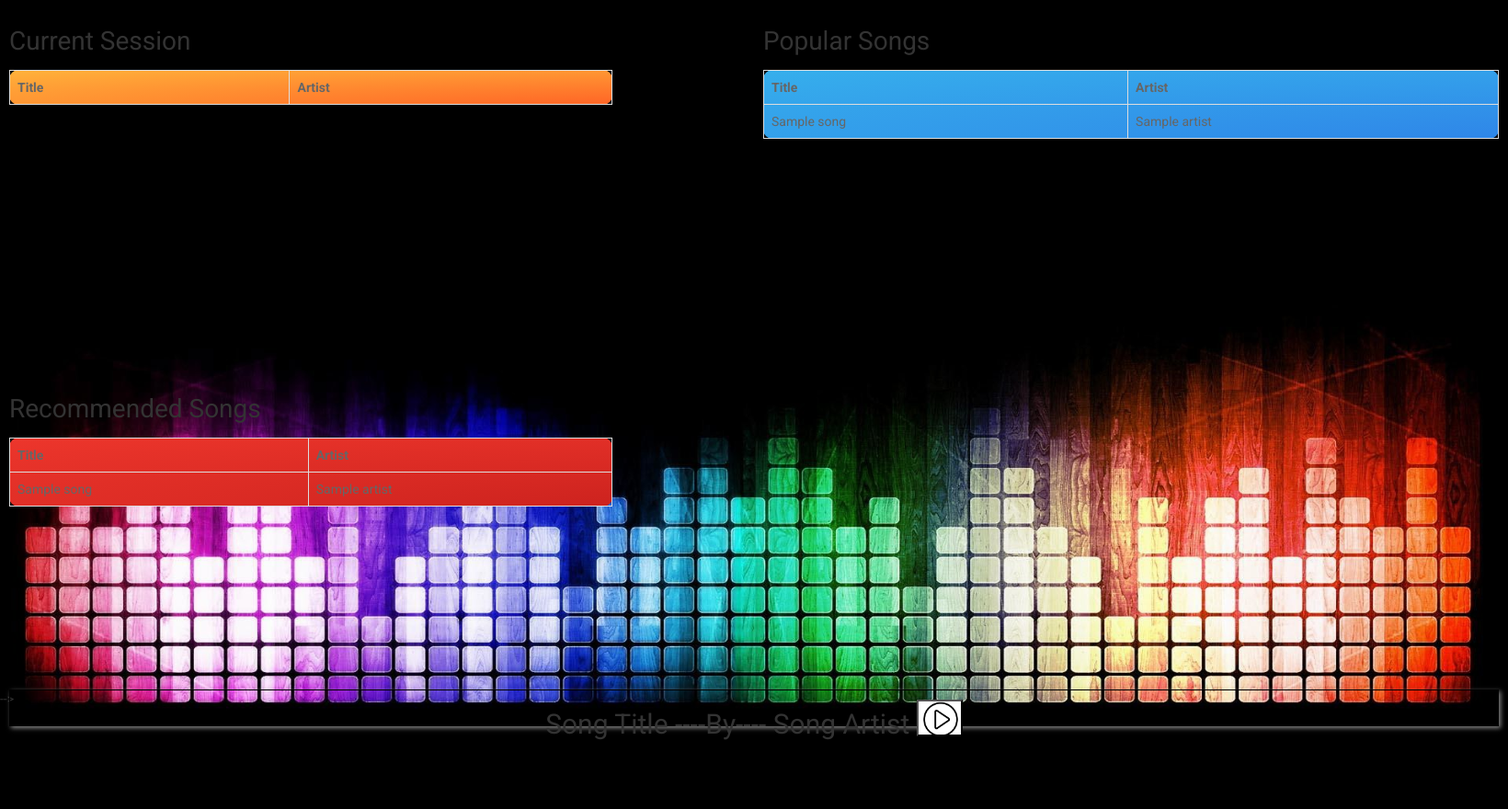
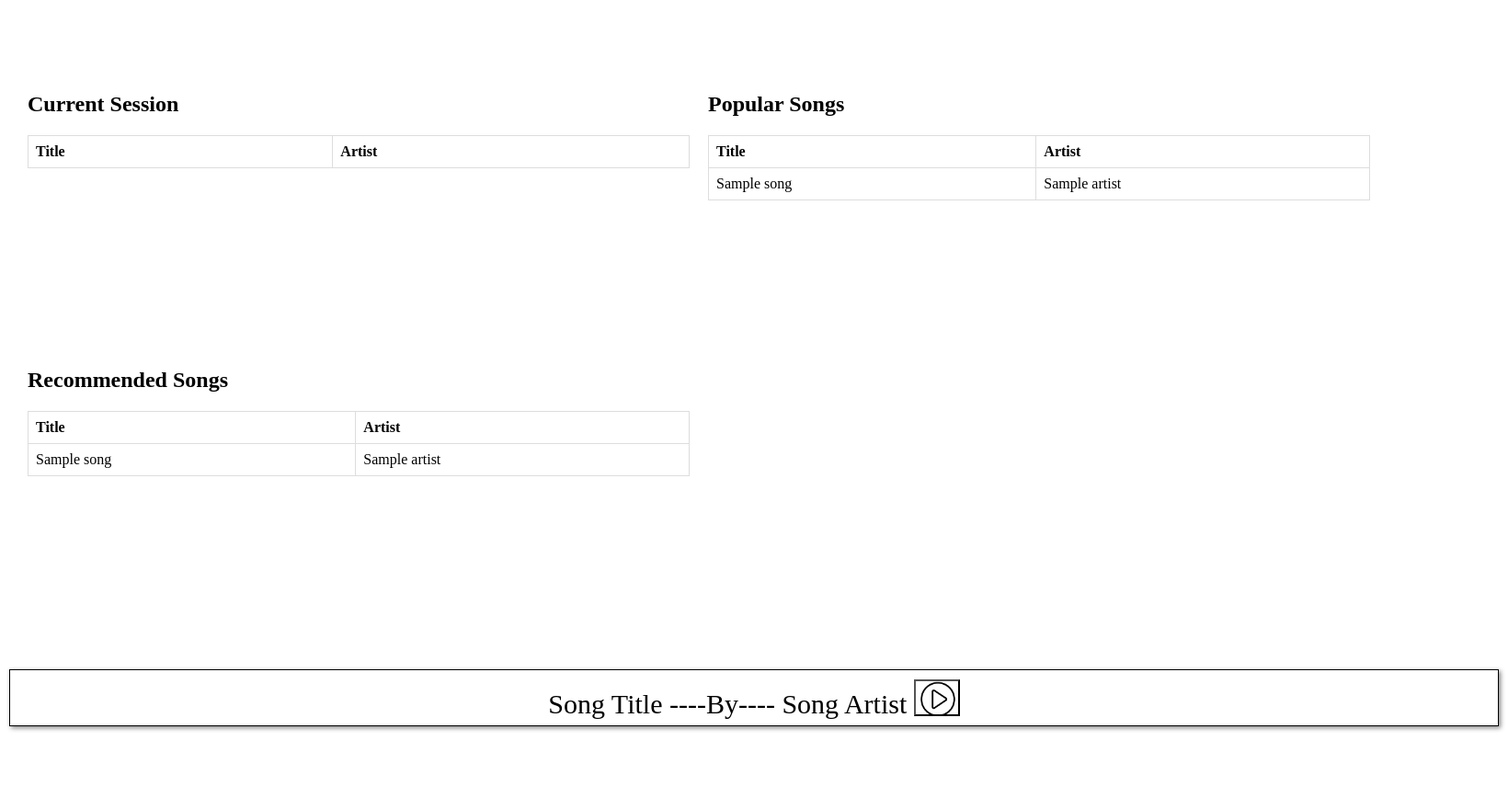
Before and after one commit to tamu-edu-students/tuneinmind, a Flask app: template templates/session.html in a window 1640 px wide. Shown: the whole page at 92% size. After the commit the page ends 795 px from the top, so only its background shows below. Run offline with Flask 3, Linux system fonts and the light colour scheme; the template is opened without the code that fills it: most values are stand-ins (such as "Sample title", 1, 10 or a date in 2020); lists and menus that the app fills with data are empty; parts of the project's set-up code (start-up, migrations or seed data) failed here and were passed over; some libraries are stand-ins or nearby versions.

Commit message:
Reverted session.html

```diff
--- a/templates/session.html
+++ b/templates/session.html
@@ -2,7 +2,7 @@
 <html>
 <head>
   <meta charset="utf-8">
-  <title>TuneInMind</title>
+  <title>My Music App</title>
   <style>
     /* CSS styles for the layout */
     .row {
@@ -16,16 +16,13 @@
       width: 1600px;
     }
 
+
     body {
       overflow: hidden;
       max-width: 100%;
       margin: 0 auto;
-      background-image: url("../static/assets/img/music_wallpaper.jpg");
-    background-size: cover;
-    height: 100vh;
-    background-attachment: fixed;
-    background-size: 100% 100%;
     }
+
     .col {
       flex: 1;
       padding: 10px;
@@ -83,6 +80,7 @@
       transform: translateX(46px);
     }
 
+
     .recommended {
       position: fixed;
       bottom: 10px;
@@ -124,35 +122,15 @@
     }
 
     .fixed-div-top-left {
-        position: fixed;
-        left: 0;
-        top: 0;
-        height: 50%;
-        width: 40%;
-        margin-left: 10px;
-        overflow: auto;
-        overflow-block: auto;
+        height: 45%;
+        overflow-y: scroll;
     }
 
     .fixed-div-bottom-left {
-        position: fixed;
-        left: 0;
-        bottom: 0;
-        height: 50%;
-        width: 40%;
+        height: 45%;
         overflow-y: scroll;
-        margin-left: 10px;
     }
 
-    .scrollable-div-right {
-        position: absolute;
-        right: 0;
-        top: 0;
-        bottom: 0;
-        width: 50%;
-        overflow-y: scroll;
-        margin-right: 10px;
-    }
 
     .current-session-table {
       border-collapse: collapse;
@@ -189,6 +167,7 @@
     .current-session {
       margin-top: 20px;
     }
+
     .music-player {
       position: absolute;
       bottom: 0;
@@ -212,13 +191,8 @@
       background-size: cover;
     }
 
+
   </style>
-    <link rel="stylesheet" href="https://cdnjs.cloudflare.com/ajax/libs/twitter-bootstrap/3.4.1/css/bootstrap.min.css">
-    <link href="../static/fresh-bootstrap-table.css" rel="stylesheet" />
-    <link href="../static/demo.css" rel="stylesheet" />
-
-    <link rel="stylesheet" href="https://use.fontawesome.com/releases/v5.6.3/css/all.css" integrity="sha384-UHRtZLI+pbxtHCWp1t77Bi1L4ZtiqrqD80Kn4Z8NTSRyMA2Fd33n5dQ8lWUE00s/" crossorigin="anonymous">
-    <link href="http://fonts.googleapis.com/css?family=Roboto:400,700,300" rel="stylesheet" type="text/css">
   <script src="https://ajax.googleapis.com/ajax/libs/jquery/3.6.0/jquery.min.js"></script>
   <script src="https://code.jquery.com/jquery-3.6.0.min.js"></script>
   <!-- <script type="module" type="module">
@@ -229,16 +203,17 @@
   <script type = "text/javascript" src="../static/Logic.js"></script>
 </head>
 <body>
+
+
   <div class="row">
+    <div class = "left-side-tables">
+      <h2>Current Session</h2>
       <div class="fixed-div-top-left">
-        <h2>Current Session</h2>
-        <div class="fresh-table full-color-orange">
-          <!-- <table class="current-session-table"> -->
-            <table id="fresh-table" class="current-session-table" >
+        <table class="current-session-table">
           <thead>
             <tr>
-                <th data-field="name">Title</th>
-                <th data-field="country">Artist</th>
+              <th>Title</th>
+              <th>Artist</th>
             </tr>
           </thead>
           <tbody>
@@ -246,40 +221,8 @@
           </tbody>
         </table>
       </div>
-      </div>
-    <div class="scrollable-div-right">
-      <h2>Popular Songs</h2>
-      <!-- <ul>
-        {% for song in songs %}
-        <li><a>{{ song.f_name }} - {{ song.a_name }}</a></li>
-        {% endfor %}
-      </ul> -->
-
-      <div class="fresh-table full-color-azure">
-      <table class = "songs-table">
-        <thead>
-          <tr>
-            <th>Title</th>
-            <th>Artist</th>
-            <th style="display:none">Song_id</th>
-          </tr>
-        </thead>
-        <tbody>
-          {% for song in songs %}
-          <tr>
-            <td>{{ song.title }}</td>
-            <td>{{ song.artist }}</td>
-            <td style="display:none">{{ song.song_id }}</td>
-          </tr>
-          {% endfor %}
-        </tbody>
-      </table>
-      </div>
-    </div>
-  </div>
+      <h2>Recommended Songs</h2>
       <div class="fixed-div-bottom-left">
-    <h2>Recommended Songs</h2>
-    <div class="fresh-table full-color-red">
         <table class = "recommended-songs-table">
             <thead>
                 <tr>
@@ -300,13 +243,14 @@
         </table>
       </div>
     </div>
+
     <div class ='music-player'>
       <span id="current-song">Song Title</span>
       <span> ----By----</span>
       <span id="artist-name">Song Artist</span>
     <button class = "image-button"></button>
   </div>
-  <!-- <div class="scrollable-div-right">
+    <div class="scrollable-div-right">
       <h2>Popular Songs</h2>
       <div class = "popular-songs-div">
         <table class = "songs-table">
@@ -335,7 +279,10 @@
         {% endfor %}
       </ul> -->
 
-  </div> -->
     </div>
+  </div>
+
+
+
 </body>
 </html>
```
Lines whose indentation alone changed are shown as unchanged.
